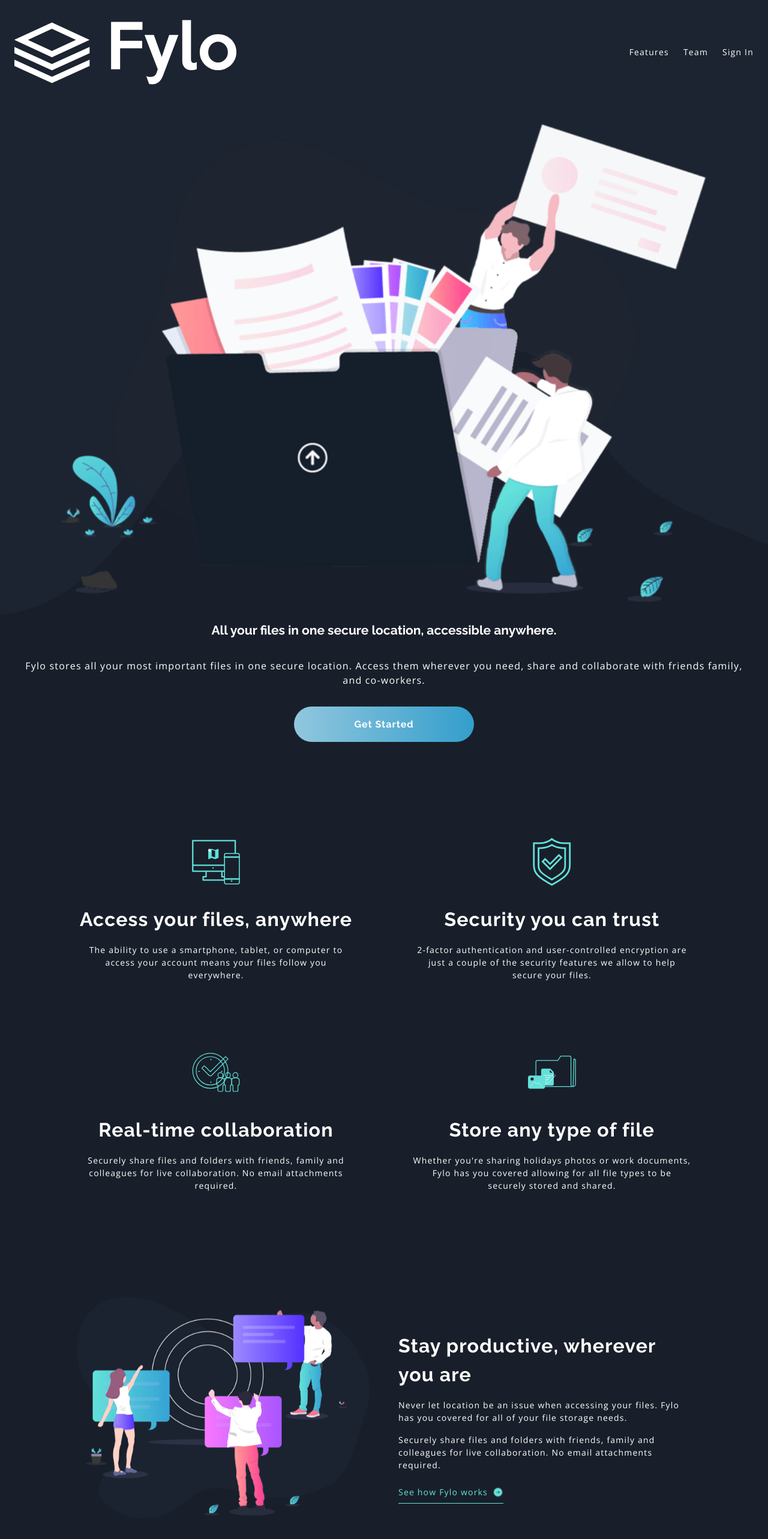
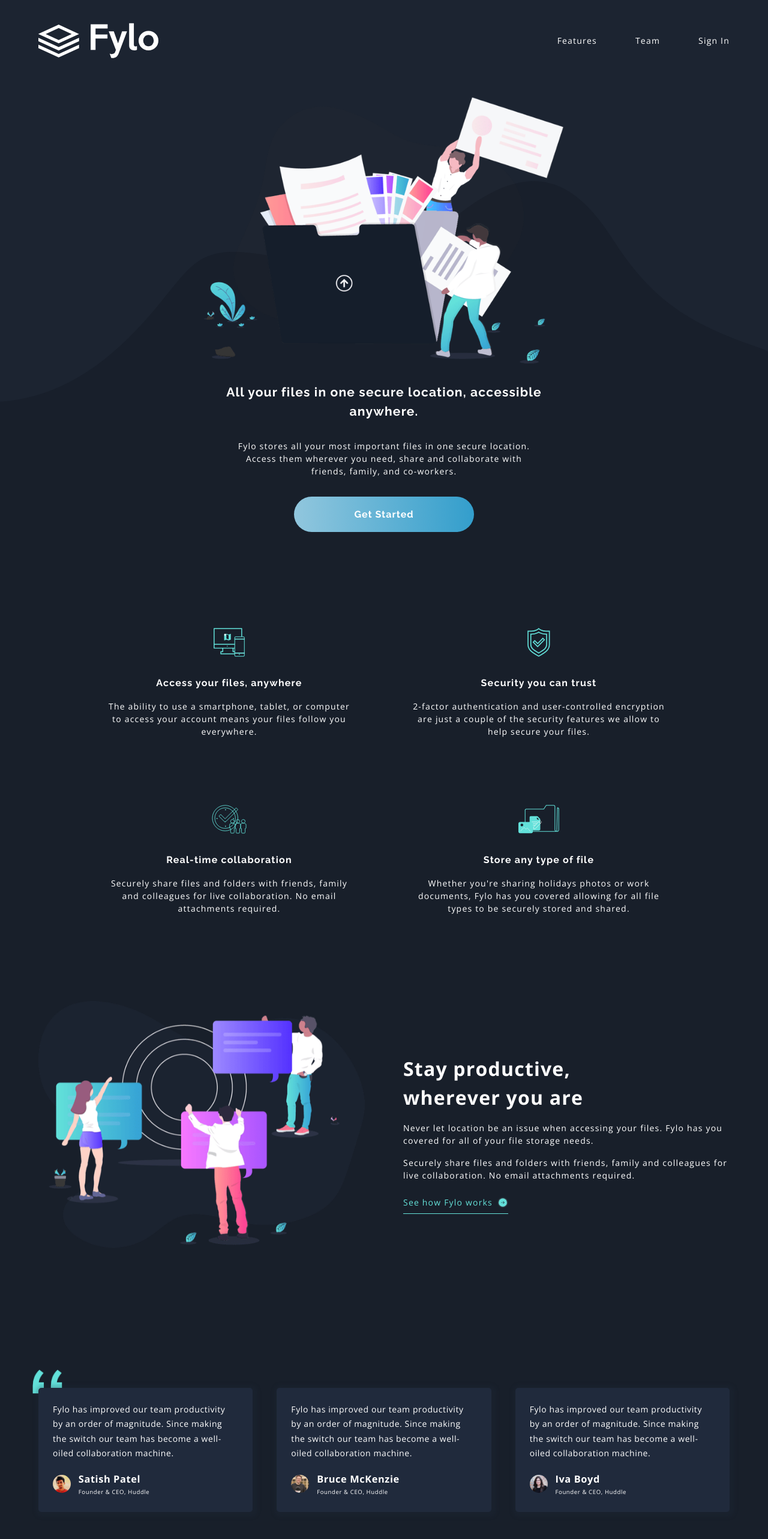
Before and after one commit to evija-berzina/frontendmentor-fylo-landing-page, a React (Vite) app: page / in a window 1280 px wide. Shown: the top 2566 px of the page at 60% size. Built offline with nearby package versions, Linux system fonts and the light colour scheme.

Commit message:
Add responsive layouts for components and change hero component structure

```diff
--- a/src/components/CTASection.css
+++ b/src/components/CTASection.css
@@ -6,18 +6,18 @@
   gap: 1.5rem;
   text-align: center;
   background-color: hsl(var(--navy-850));
-  max-width: clamp(300px, 60%, 800px);
-  margin-left: auto;
-  margin-right: auto;
-  left: 0;
-  right: 0;
+
+  width: clamp(430px, 70%, 800px);
   padding-inline: 2rem;
   padding-block: 3rem;
+  margin-inline: auto;
   border-radius: 10px;
   letter-spacing: 1px;
+
   position: absolute;
   top: 100%; /* novieto tieši zem main */
-  transform: translate(0, -50%);
+  left: 50%;
+  transform: translate(-50%, -50%);
   z-index: 2;
 }
 
--- a/src/components/Features.css
+++ b/src/components/Features.css
@@ -1,11 +1,15 @@
 .features-section {
+  max-width: 1000px;
+  margin-inline: auto;
+  padding-inline: 2rem;
+  margin-block-end: 8rem;
+
   display: grid;
   grid-template-columns: 1fr;
   gap: 6rem;
+
   align-items: start;
   text-align: center;
-  margin-block-end: 10rem;
-  padding-inline: clamp(2rem, 10vw, 10rem);
 }
 
 .feature {
@@ -28,11 +32,13 @@
 
 .features-heading {
   font-family: var(--ff-raleway);
+  text-wrap: nowrap;
 }
 
 @media (min-width: 1024px) {
   .features-section {
-    grid-template-columns: 1fr 1fr;
+    grid-template-columns: repeat(2, 1fr);
+    gap: 6rem 6rem;
   }
 
   .features-heading {
--- a/src/components/Footer.css
+++ b/src/components/Footer.css
@@ -8,7 +8,8 @@
   padding-block-end: clamp(2rem, 4vw, 3rem);
 }
 
-.footer-content {
+.footer-content,
+.footer-tablet-layout {
   display: flex;
   flex-direction: column;
   gap: 3rem;
@@ -45,6 +46,7 @@
 
 .footer-nav a {
   text-decoration: none;
+  text-wrap: nowrap;
   color: hsl(var(--white));
 }
 
@@ -57,18 +59,22 @@
 }
 
 .social-icon {
-  width: 20px;
+  width: 30px;
+  height: 30px;
   fill: hsl(var(--white));
   border: 1px solid hsl(var(--white));
   border-radius: 50%;
   padding: .4rem;
 }
 
-@media (min-width: 768px) {
-
+@media (min-width: 789px) {
+  .footer-tablet-layout {
+    flex-direction: row;
+    gap: 3rem;
+  }
 }
 
-@media (min-width: 1024px) {
+@media (min-width: 1110px) {
   .footer-content {
     flex-direction: row;
     justify-content: space-evenly;
@@ -87,4 +93,9 @@
   .location-info {
      align-items: start;
   }
+
+  .social-icon {
+    width: 40px;
+    height: 40px;
+  }
 }
--- a/src/components/Footer.jsx
+++ b/src/components/Footer.jsx
@@ -11,7 +11,7 @@
       <img className='fylo-logo' src={LogoImage} alt="Fylo logo" />
 
       <div className="footer-content">
-
+        <div className='footer-tablet-layout'>
           <section className="contact-info">
             <div className='location-info'>
               <img src={IconLocation} alt="" />
@@ -51,6 +51,7 @@
               <li><a href="#">Privacy</a></li>
             </ul>
           </nav>
+        </div>
 
         <div className="social-links">
           <a href="#" aria-label="Facebook">
--- a/src/components/Header.css
+++ b/src/components/Header.css
@@ -4,13 +4,13 @@
   justify-content: space-between;
   align-items: center;
   background-color: hsl(var(--navy-850));
-  padding-inline: 1.5rem;
-  padding-block-start: 2rem;
+  padding-inline: clamp(1.5rem, 5vw, 4rem);
+  padding-block-start: clamp(1.5rem, 3vw, 4rem);
   padding-block-end: 4rem;
 }
 
 .fylo-logo-header {
-  width: 30%;
+  width: 100px;
 }
 
 .nav-pages {
@@ -25,3 +25,27 @@
   color: hsl(var(--white));
   text-decoration: none;
 }
+
+@media (min-width: 789px) {
+  .fylo-logo-header {
+    width: 150px;
+  }
+
+  .nav-pages {
+    gap: 2rem;
+  }
+}
+
+@media (min-width: 1024px) {
+  .header-container {
+    padding-block-end: 4rem;
+  }
+
+  .fylo-logo-header {
+    width: 200px;
+  }
+
+  .nav-pages {
+    gap: 4rem;
+  }
+}
--- a/src/components/Hero.css
+++ b/src/components/Hero.css
@@ -1,69 +1,70 @@
-.hero-section {
-  display: flex;
-  flex-direction: column;
-  gap: 2rem;
+.hero {
   text-align: center;
-  margin-block-end: 10rem;
-  background-color: hsl(var(--navy-900));
-  z-index: -2;
+  margin-bottom: 8rem;
 }
 
-.hero-first-section {
-  display: flex;
-  flex-direction: column;
-  gap: 2rem;
-  position: relative;
+.hero-top {
   background-color: hsl(var(--navy-850));
-  padding-inline: clamp(2rem, 8vw, 8rem);
-  z-index: 10;
+  background-image: url('../assets/images/bg-curvy-mobile.svg');
+  background-repeat: no-repeat;
+  background-position: bottom center;
+  background-size: 100% auto;
 }
 
-.hero-second-section {
+@media (min-width: 768px) {
+  .hero-top {
+    background-image: url('../assets/images/bg-curvy-desktop.svg');
+  }
+}
+
+.hero-bottom {
+  background-color: hsl(var(--navy-900));
+  padding: 2rem 0;
+}
+
+.container {
+  max-width: 1100px;
+  margin-inline: auto;
+  padding-inline: 2rem;
+
   display: flex;
   flex-direction: column;
   align-items: center;
   gap: 2rem;
-  position: relative;
-  background-color: hsl(var(--navy-900));
-  padding-inline: 2rem;
-  font-size: 1rem;
 }
 
-.hero-background {
-  position: absolute;
-  bottom: 0;
-  left: 0;
-  right: 0;
-  width: 100%;
-  z-index: -1;
-}
-
-.hero-background img {
-  width: 100%;
+.hero-img {
+  width: clamp(250px, 60%, 600px);
+  height: auto;
   display: block;
 }
 
 .hero-heading {
+  max-width: 600px;
   font-family: var(--ff-raleway);
   line-height: 1.5;
-  letter-spacing: normal;
 }
 
 .hero-info {
+  max-width: 500px;
   line-height: 1.5;
 }
 
 .get-started-btn {
-  width: 300px;
+  width: min(100%, 300px);
   padding-block: 1.25rem;
-  background-image: linear-gradient(to right,
+
+  background-image: linear-gradient(
+    to right,
     hsl(var(--cyan-500)/0.50),
     hsl(var(--cyan-500))
   );
+
   color: hsl(var(--white));
   font-family: var(--ff-raleway);
   font-weight: var(--fw-700);
   font-size: 1rem;
+
   border: none;
   border-radius: 2rem;
   letter-spacing: 1px;
--- a/src/components/Hero.jsx
+++ b/src/components/Hero.jsx
@@ -1,30 +1,36 @@
 import IntroPicture from '../assets/images/illustration-intro.png';
-import BgCurvyMobile from '../assets/images/bg-curvy-mobile.svg';
-import BgCurvyDesktop from '../assets/images/bg-curvy-mobile.svg';
 import './Hero.css';
 
 export function Hero() {
   return (
-    <section className='hero-section'>
-      <div className='hero-first-section'>
-        <img src={IntroPicture} alt="Ilustration of people putting documentation in folder" />
-        <h1 className='hero-heading'>
-          All your files in one secure location, accessible anywhere.
-        </h1>
-        <picture className='hero-background'>
-          <source
-            media="(min-width:768px)"
-            srcSet={BgCurvyDesktop}
+    <section className="hero">
+
+      <div className="hero-top">
+        <div className="container">
+          <img
+            className="hero-img"
+            src={IntroPicture}
+            alt="Illustration of people putting documentation in folder"
           />
-          <img src={BgCurvyMobile} alt="" />
-        </picture>
+          <h1 className="hero-heading">
+            All your files in one secure location, accessible anywhere.
+          </h1>
+        </div>
       </div>
-      <div className='hero-second-section'>
-        <p className='hero-info'>
-        Fylo stores all your most important files in one secure location. Access them wherever you need, share and collaborate with friends family, and co-workers.
-      </p>
-      <button className='get-started-btn'> Get Started</button>
+
+      <div className="hero-bottom">
+        <div className="container">
+          <p className="hero-info">
+            Fylo stores all your most important files in one secure location.
+            Access them wherever you need, share and collaborate with friends,
+            family, and co-workers.
+          </p>
+          <button className="get-started-btn">
+            Get Started
+          </button>
+        </div>
       </div>
+
     </section>
   );
 }
--- a/src/components/ProductOverview.css
+++ b/src/components/ProductOverview.css
@@ -1,14 +1,15 @@
 .overview-section {
   display: flex;
   flex-direction: column;
-  gap: 1rem;
-  padding-inline: clamp(2rem, 10vw, 10rem);
+  justify-content: center;
+  align-items: center;
+  gap: 2rem;
+
   margin-block-end: 10rem;
-  margin-left: auto;
-  margin-right: auto;
-  left: 0;
-  right: 0;
-  flex: 50%;
+
+  max-width: 800px;
+  margin-inline: auto;
+  padding-inline: 2rem;
 }
 
 .overview-section > :first-child {
@@ -16,7 +17,7 @@
 }
 
 .overview-image-container {
-  flex: 50%;
+  flex: 1;
 }
 
 .overview-image {
@@ -31,11 +32,15 @@
   flex-direction: column;
   justify-content: center;
   gap: 1rem;
-  flex: 50%;
+  flex: 1;
 }
 
-.features-heading {
-  font-size: 2rem;
+.overview-heading {
+  text-wrap: nowrap;
+}
+
+.desktop-break {
+  display: inline;
 }
 
 .link-wrapper {
@@ -50,6 +55,7 @@
   gap: .5rem;
   border-bottom: 1px solid hsl(var(--teal-200));
   padding-block: .5rem;
+  cursor: pointer;
 }
 
 .fylo-workd-link span {
@@ -63,6 +69,20 @@
 @media (min-width: 1024px) {
   .overview-section {
     flex-direction: row;
-    gap: 3rem;
+    gap: 4rem;
+    max-width: 1300px;
+    padding-inline: clamp(2rem, 5vw, 6rem);
+  }
+
+  .overview-image-container {
+    justify-items: center;
+  }
+
+  .overview-heading {
+    font-size: 2rem;
+  }
+
+  .desktop-break {
+    display: block;
   }
 }
--- a/src/components/ProductOverview.jsx
+++ b/src/components/ProductOverview.jsx
@@ -9,8 +9,8 @@
         <img className='overview-image' src={StayProductiveImage} alt="" />
       </div>
       <div className='overview-text-container'>
-        <h2 className='features-heading'>
-          Stay productive, wherever you are
+        <h2 className='overview-heading'>
+          Stay productive,<span className="desktop-break"> wherever you are</span>
         </h2>
         <p>
           Never let location be an issue when accessing your files. Fylo has you covered for all of your file storage needs.
--- a/src/components/ReviewsSection.css
+++ b/src/components/ReviewsSection.css
@@ -62,12 +62,25 @@
 }
 
 @media (min-width: 1024px) {
+  .reviews {
+    padding-inline: clamp(2rem, 5vw, 6rem);
+    max-width: 1300px;
+  }
+
   .review-cards {
     flex-direction: row;
     gap: 2.5rem;
   }
 
   .review-card {
-    line-height: 1.5;
+    line-height: 1.75;
+    font-size: var(--fs-100);
+  }
+
+  .quotes-image {
+    width: 50px;
+    bottom: -10px;
+    left: -10px;
+    z-index: -1;
   }
 }
--- a/src/index.css
+++ b/src/index.css
@@ -1,5 +1,6 @@
 * {
   margin: 0;
+  box-sizing: border-box;
 }
 
 :root {
```
Lines whose indentation alone changed are shown as unchanged.
